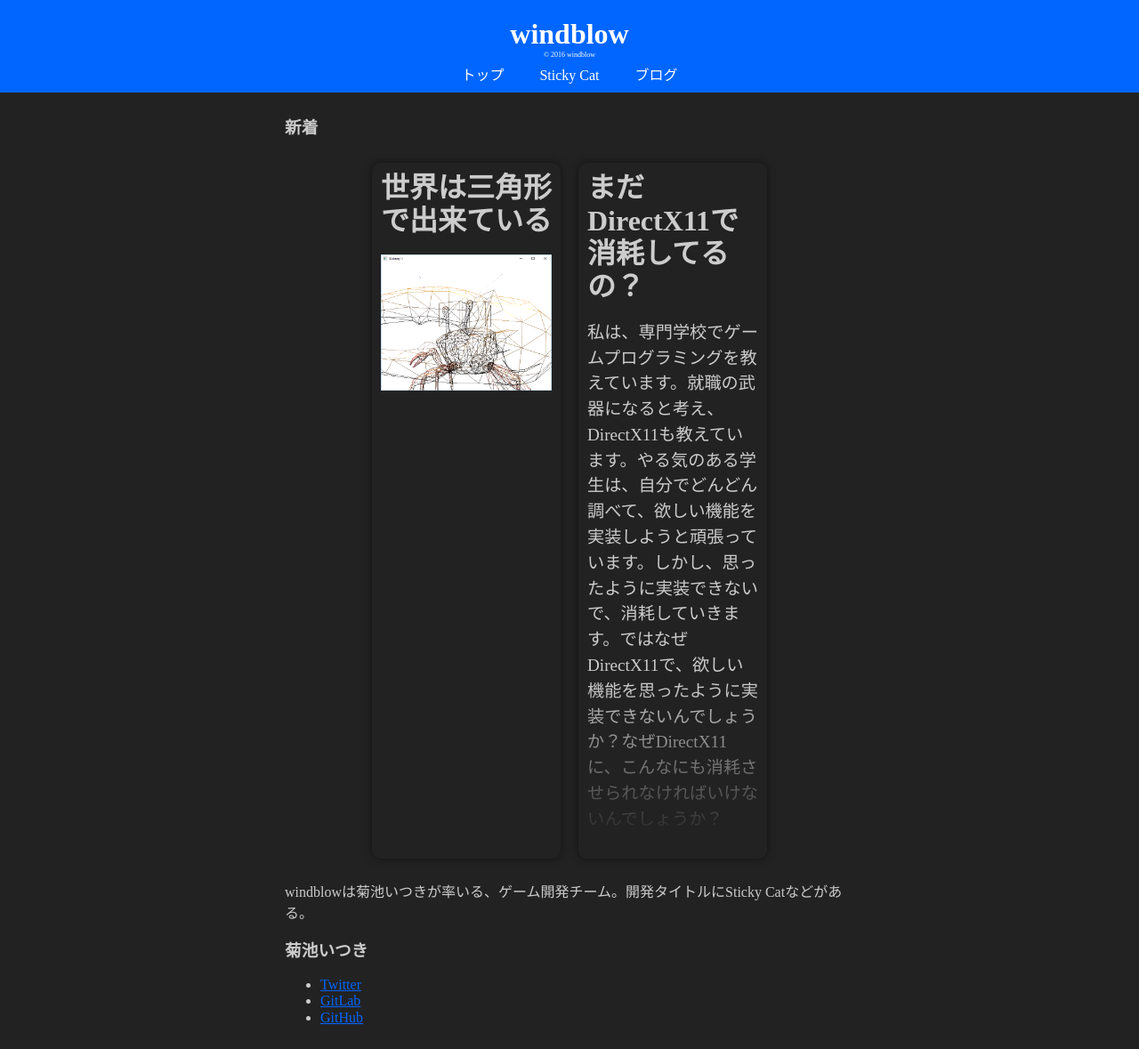
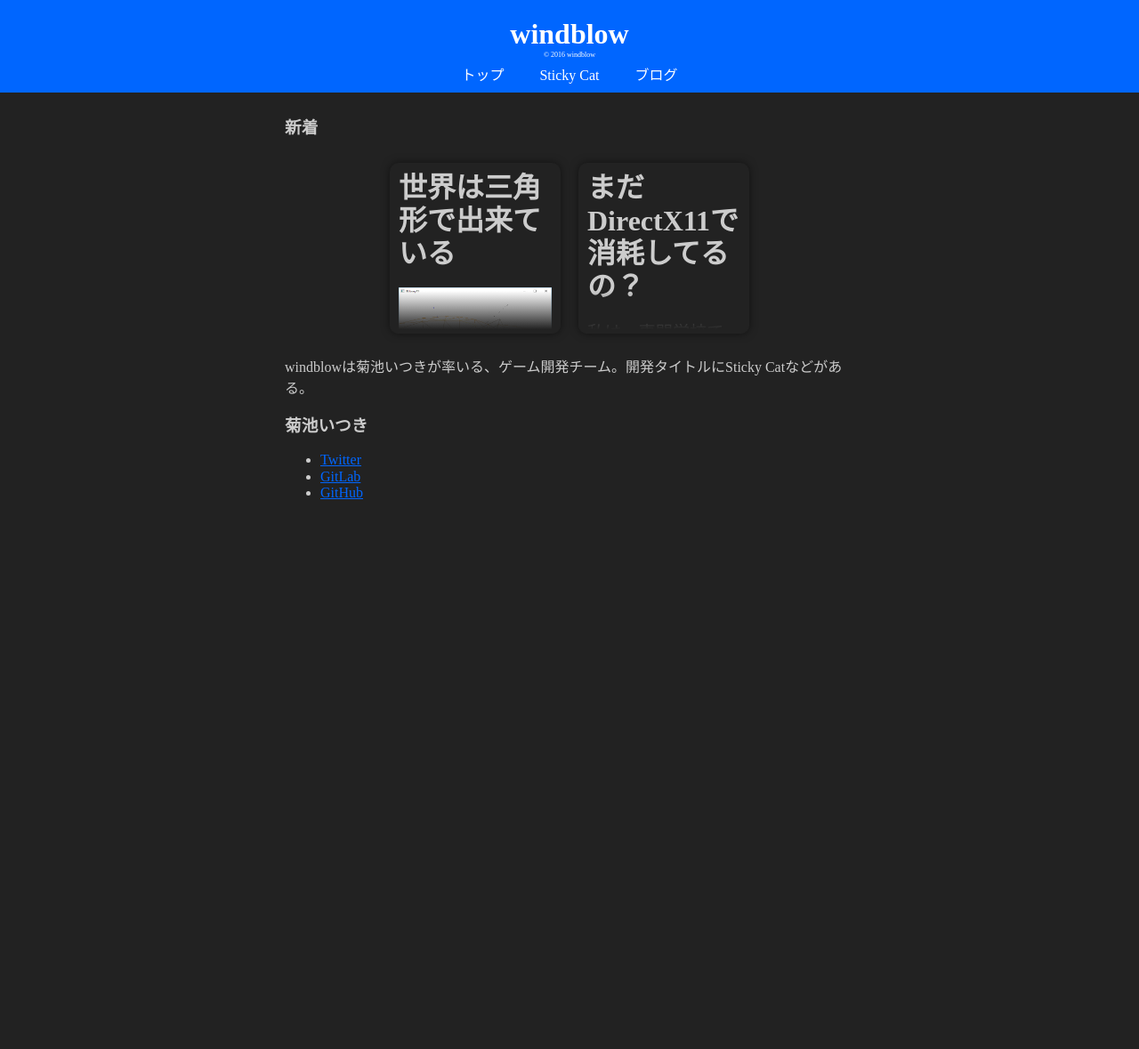
Before and after one commit to itukikikuti/windblow.net, a Jekyll site: the page built from index.html, in a window 1280 px wide. Shown: the whole page at 89% size. Built offline with Jekyll 4.4.1, drawn with Linux system fonts in a browser that asks for light colours; after the commit the page ends 900 px from its top, so only the background shows below that.

Commit message:
Update style.css

```diff
--- a/assets/style.css
+++ b/assets/style.css
@@ -81,13 +81,15 @@ article time {
     width: 30%;
     position: relative;
     overflow: hidden;
-    padding: 10px;
     margin: 10px;
     box-shadow: 0 0 10px rgba(0, 0, 0, 0.5);
     border-radius: 10px;
 }
 .post:before {
     content: "";
+    display: block;
+    width: 100%;
+    padding-top: 100%;
 }
 .post:after {
     content: "";
@@ -102,6 +104,10 @@ article time {
 .post > a {
     text-decoration: none;
     color: var(--text-color);
+    position: absolute;
+    margin: 10px;
+    top: 0;
+    left: 0;
 }
 .post h1 {
     font-size: 2.5vw;
```
